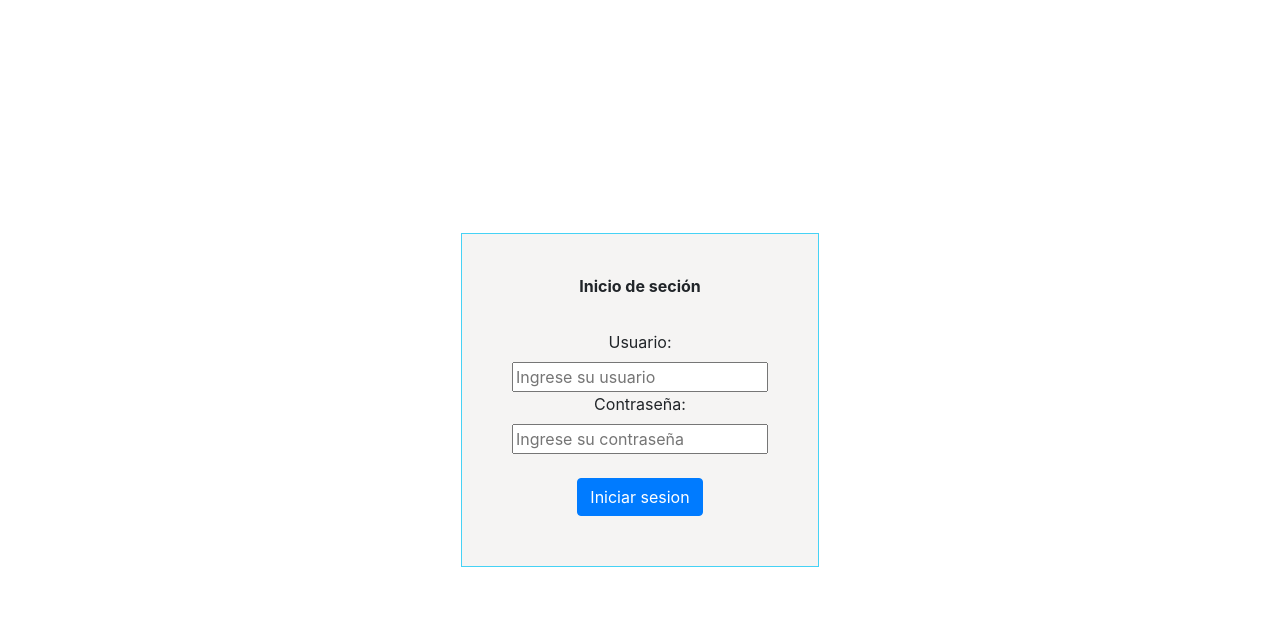
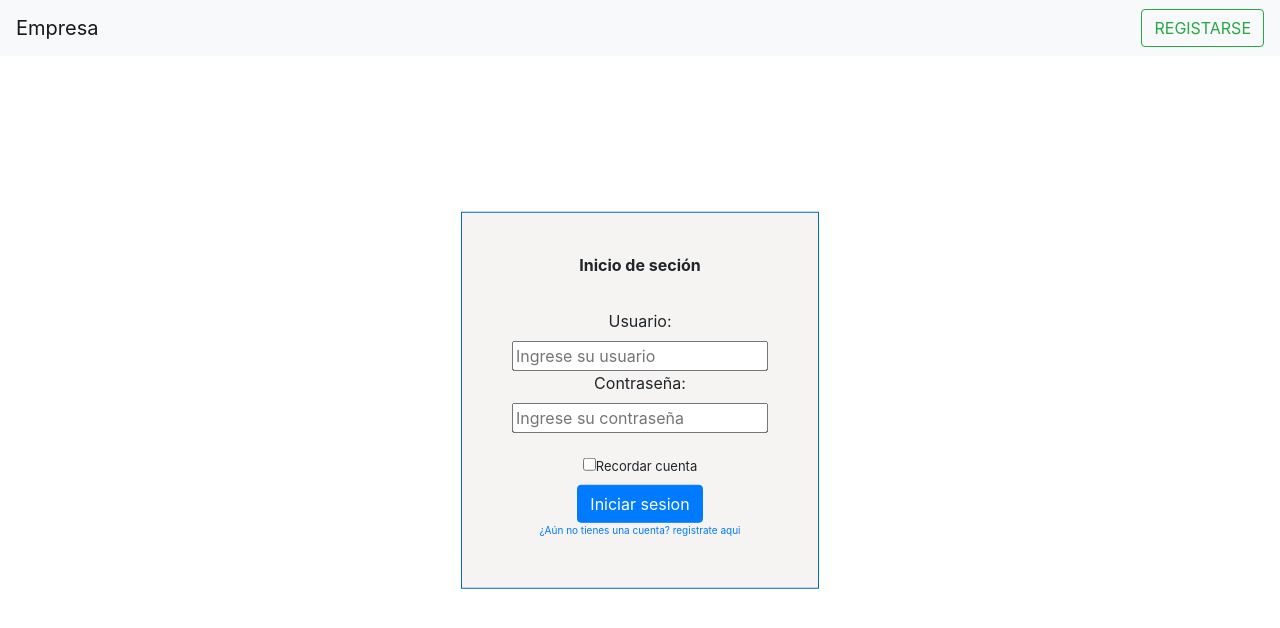
Before and after one commit to rylmfqt28/Gestion_Usuarios, a React (Create React App) app in the folder client/: page / in a window 1280 px wide. Shown: the top 628 px of the page. Built offline with nearby package versions, Linux system fonts and the light colour scheme.

Commit message:
interface login con componentes, queda por definir colores

```diff
--- a/client/src/App.css
+++ b/client/src/App.css
@@ -4,7 +4,7 @@
   left: 50%;
   top: 50%;
   transform: translate(-50%, -50%);
-  border: 1px solid rgb(70, 210, 245);
+  border: 1px solid rgb(5, 104, 196);
   padding:  50px;
   background-color: rgb(245, 244, 243);
 }
@@ -13,4 +13,14 @@
 
   text-align: center;
   margin-top: -10px;
+
 }
+.enlaceRegister{
+  font-size: x-small;
+}
+.checkbox{
+  font-size: small;
+}
+.navbar{
+  background-color:rgb(5, 104, 196);
+}
--- a/client/src/App.js
+++ b/client/src/App.js
@@ -7,7 +7,22 @@ import './App.css';
 
 function App() {
   return (
+    <div>
+      <div className="barraNav">
+        <nav className="navbar navbar-light bg-light justify-content-between">
+          <a className="navbar-brand">Empresa</a>
+          <form className="form-inline">
+
+            <button className="btn btn-outline-success my-2 my-sm-0" type="submit">REGISTARSE</button>
+          </form>
+        </nav>
+      </div>
+
+
       <div className="containerPrincipal">
+
+
+
         <div className="containerSecundario">
           <div className="from-group">
             <label>
@@ -16,35 +31,51 @@ function App() {
                         </b>
 
             </label>
-                        <br/>
-                        <br/>
+            <br />
+            <br />
 
             <label>
               Usuario:
                         </label>
-                        <br/>
+            <br />
             <input
               type="text"
               className="from-control"
               placeholder="Ingrese su usuario"
             />
-                        <br/>
+            <br />
             <label>Contraseña: </label>
-                        <br/>
+            <br />
             <input
               type="password"
               className="from-control"
               placeholder="Ingrese su contraseña"
             />
-                        <br/>
-                        <br/>
+            <br />
+            <br />
+            <div className="checkbox">
+              <label>
+                <input
+                  type="checkbox" value=""
+                />
+                            Recordar cuenta
+                          </label>
+
+            </div>
+
             <button className="btn btn-primary">Iniciar sesion</button>
 
+            <div className="enlaceRegister">
+              <a href="">
+                ¿Aún no tienes una cuenta? registrate aqui
+                          </a>
 
+            </div>
 
           </div>
         </div>
 
+      </div>
     </div>
 
   );
```
Also changed, not shown: client/src/index.js (+1 -6 lines). Lines whose indentation alone changed are shown as unchanged.
